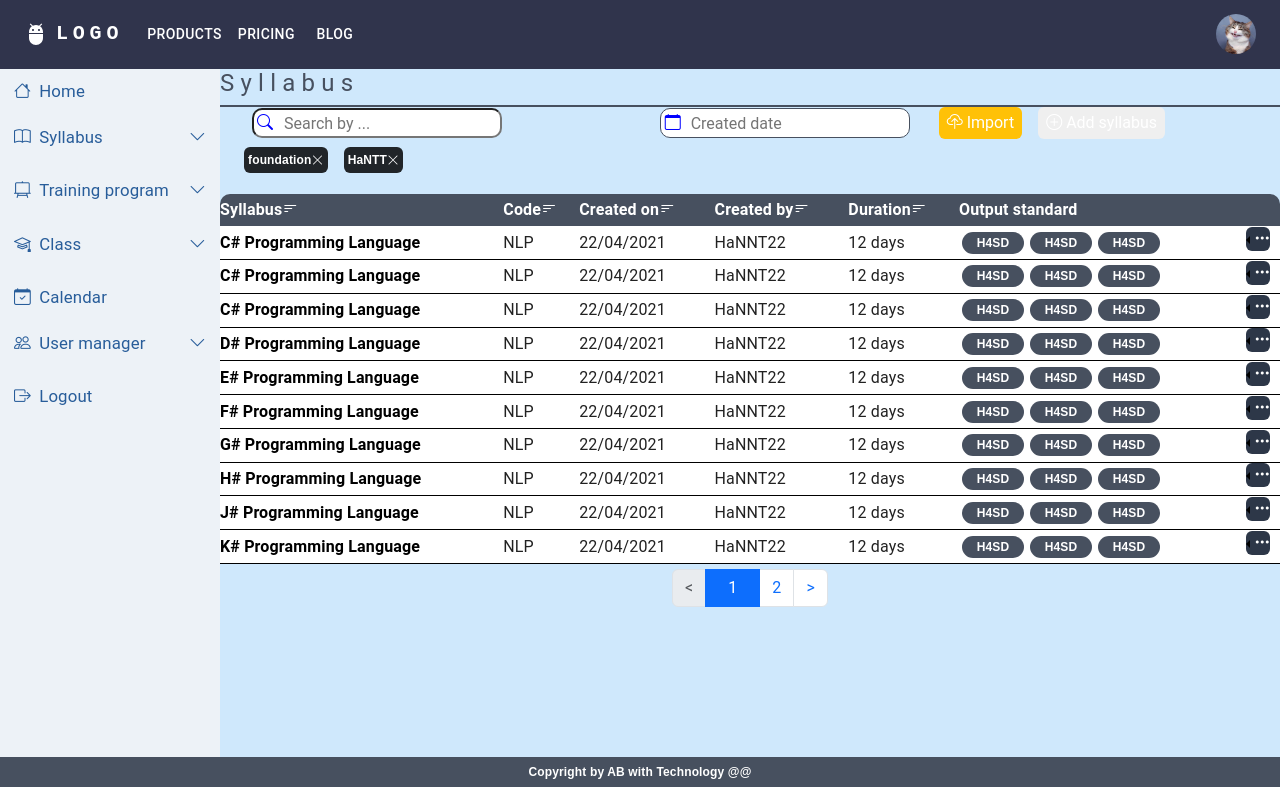
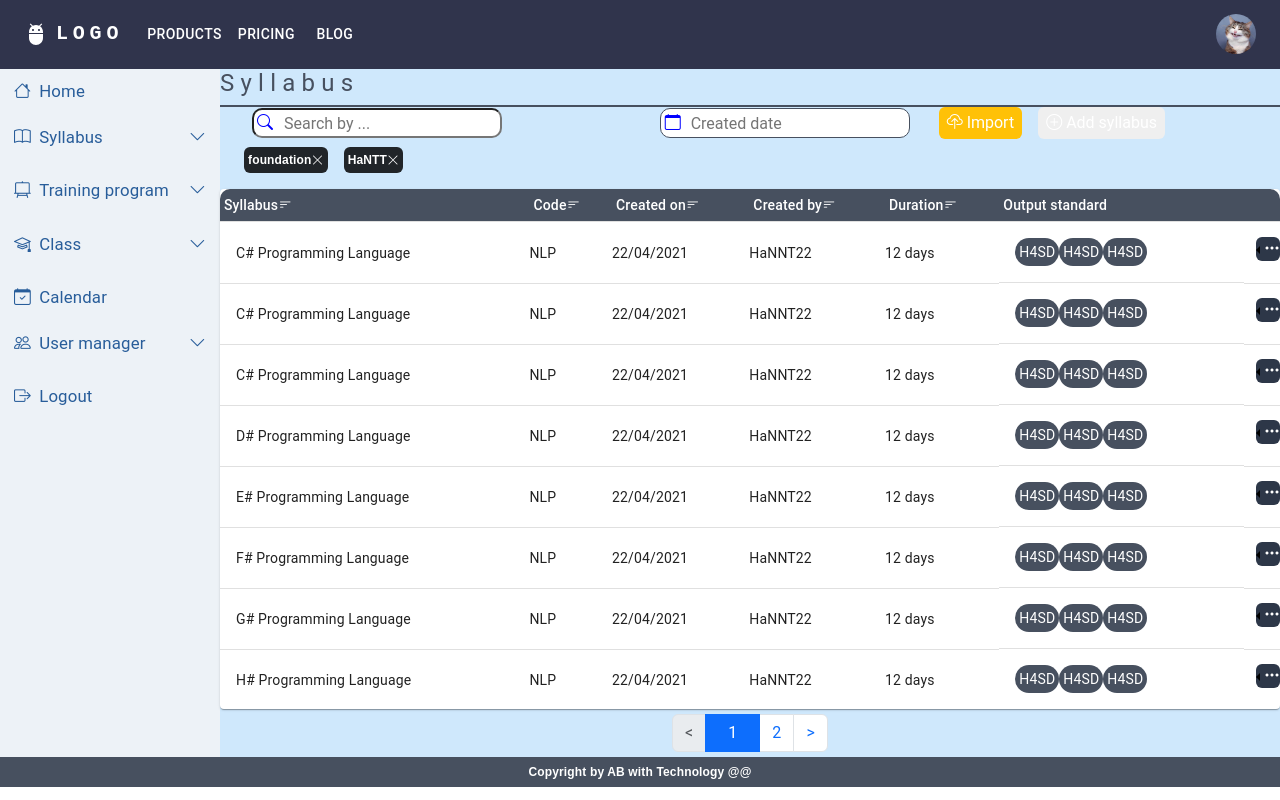
Before and after one commit to anhbang369/manage-education, a React (Create React App) app: page /syllabus in a window 1280 px wide. Built offline with nearby package versions, Linux system fonts and the light colour scheme; what @devexpress/dx-react-scheduler-material-ui would draw is missing.

Commit message:
implement success table with material

```diff
--- a/src/components/syllabus/View.jsx
+++ b/src/components/syllabus/View.jsx
@@ -9,13 +9,20 @@ import CssBaseline from '@mui/material/CssBaseline';
 import Box from '@mui/material/Box';
 import Container from '@mui/material/Container';
 import 'bootstrap/dist/css/bootstrap.min.css';
+import Table from '@mui/material/Table';
+import TableBody from '@mui/material/TableBody';
+import TableCell from '@mui/material/TableCell';
+import TableContainer from '@mui/material/TableContainer';
+import TableHead from '@mui/material/TableHead';
+import TableRow from '@mui/material/TableRow';
+import Paper from '@mui/material/Paper';
 
 
 const View = () => {
 
     const [currentPage, setCurrentPage] = useState(0);
 
-    const itemsPerPage = 10;
+    const itemsPerPage = 8;
 
     const totalPages = Math.ceil(Data.length / itemsPerPage);
 
@@ -62,43 +69,45 @@ const View = () => {
                             <p className="bg-dark text-white rounded ms-3 mb-3 p-1 d-flex w-10">HaNTT <i class="bi bi-x-lg"></i></p>
                         </div>
 
-                        <div className="syllabus__table">
-                            <table>
-                                <thead>
-                                    <tr className='table__header'>
-                                        <th>Syllabus<i class="bi bi-filter-left"></i></th>
-                                        <th>Code<i class="bi bi-filter-left"></i></th>
-                                        <th>Created on<i class="bi bi-filter-left"></i></th>
-                                        <th>Created by<i class="bi bi-filter-left"></i></th>
-                                        <th>Duration<i class="bi bi-filter-left"></i></th>
-                                        <th>Output standard</th>
-                                        <th></th>
-                                    </tr>
-                                </thead>
+                        <div>
+                            <TableContainer component={Paper}>
+                                <Table sx={{ minWidth: 650 }} aria-label="simple table">
+                                    <TableHead sx={{ backgroundColor: '#47505f' }}>
+                                        <TableRow>
+                                            <TableCell className='p-1 text-white'>Syllabus<i class="bi bi-filter-left"></i></TableCell>
+                                            <TableCell align="left" className='p-1 text-white'>Code<i class="bi bi-filter-left"></i></TableCell>
+                                            <TableCell align="left" className='p-1 text-white'>Created on<i class="bi bi-filter-left"></i></TableCell>
+                                            <TableCell align="left" className='p-1 text-white'>Created by<i class="bi bi-filter-left"></i></TableCell>
+                                            <TableCell align="left" className='p-1 text-white'>Duration<i class="bi bi-filter-left"></i></TableCell>
+                                            <TableCell align="left" className='p-1 text-white'>Output standard</TableCell>
+                                            <TableCell align="left" className='p-1 text-white'></TableCell>
 
-                                <tbody>
-                                    {currentData.map((item) => (
-                                        <tr key={item.id}>
-                                            <td className='table__syllabus'>{item.sullabus}</td>
-                                            <td className='table__syllabus'>{item.code}</td>
-                                            <td className='table__syllabus'>{item.created}</td>
-                                            <td className='table__syllabus'>{item.createBy}</td>
-                                            <td className='table__syllabus'>{item.duration}</td>
-                                            <td className='table__syllabus'>
-                                                <div className="standard__info">
+                                        </TableRow>
+                                    </TableHead>
+                                    <TableBody>
+                                        {currentData.map((item) => (
+                                            <TableRow
+                                                key={item.id}
+                                                sx={{ '&:last-child td, &:last-child th': { border: 0 } }}
+                                            >
+                                                <TableCell align="left">
+                                                    {item.sullabus}
+                                                </TableCell>
+                                                <TableCell align="left" sx={{ padding: 0 }}>{item.code}</TableCell>
+                                                <TableCell align="left" sx={{ padding: 0 }}>{item.created}</TableCell>
+                                                <TableCell align="left" sx={{ padding: 0 }}>{item.createBy}</TableCell>
+                                                <TableCell align="left" sx={{ padding: 0 }}>{item.duration}</TableCell>
+                                                <TableCell align="left" className='d-flex'>
                                                     {Object.values(item.output).map((output, index) => (
-                                                        <p key={index} className="syllabus__standard">{output}</p>
+                                                        <div key={index} className="syllabus__standard text-white rounded-pill mx-8 my-0 d-flex justify-content-center align-items-center p-1">{output}</div>
                                                     ))}
-                                                </div>
-                                            </td>
-                                            <td className='table__syllabus'>
-                                                <ActionMenu></ActionMenu>
-                                            </td>
-                                        </tr>
-                                    ))}
-                                </tbody>
-
-                            </table>
+                                                </TableCell>
+                                                <TableCell align="right" sx={{ padding: 0 }}><ActionMenu></ActionMenu></TableCell>
+                                            </TableRow>
+                                        ))}
+                                    </TableBody>
+                                </Table>
+                            </TableContainer>
                         </div>
                         <ReactPaginate
                             nextLabel=">"
--- a/src/components/syllabus/view.css
+++ b/src/components/syllabus/view.css
@@ -90,35 +90,35 @@
     margin-bottom: 5px;
 } */
 
-.syllabus__table{
+/* .syllabus__table{
     width: 100%;
     overflow-x: auto;
-}
+} */
 
-.syllabus__table table {
+/* .syllabus__table table {
     width: 100% !important;
     width: auto;
     border-collapse: collapse;
-}
+} */
 
-.table__header{
+/* .table__header{
     color: #FFF;
     background-color: #47505f;
     border-radius: 50px;
     height: 32px;
-}
+} */
 
-th {
+/* th {
     text-align: left;
   }
 
 th:first-child{
     margin-left: 20px;
-}
+} */
 
-.table__syllabus{
+/* .table__syllabus{
     border-bottom: 1px solid black;
-}
+} */
 
 .standard__info{
     display: flex;
@@ -130,15 +130,11 @@ th:first-child{
 }
 
 .syllabus__standard{
-    color: #fff;
     background-color: #47505f;
-    border-radius: 15px;
-    margin: 0px 3px;
-    width: 62px;
-    height: 22px;
-    display: flex;
-    justify-content: center;
-    align-items: center;
+}
+
+.css-1ex1afd-MuiTableCell-root{
+    padding: 4px;
 }
 
 .pagination{
--- a/src/components/user/UserManagementView.jsx
+++ b/src/components/user/UserManagementView.jsx
@@ -3,6 +3,7 @@ import { useState } from 'react';
 import ActionMenu from '../action/ActionMenu';
 import ReactPaginate from 'react-paginate';
 import Import from '../import/Import';
+import 'bootstrap/dist/css/bootstrap.min.css';
 
 const UserManagementView = () => {
 
@@ -82,18 +83,18 @@ const UserManagementView = () => {
                     </div>
                 </div>
 
-                <div className="syllabus__table">
-                    <table>
+                <div className='w-100'>
+                    <table className='table'>
                         <thead>
                             <tr className='table__header'>
-                                <th>ID<i class="bi bi-filter-left"></i></th>
-                                <th>Fullname<i class="bi bi-filter-left"></i></th>
-                                <th>Email<i class="bi bi-filter-left"></i></th>
-                                <th>Date of birth<i class="bi bi-filter-left"></i></th>
-                                <th>Gender<i class="bi bi-filter-left"></i></th>
-                                <th>Level<i class="bi bi-filter-left"></i></th>
-                                <th>Type<i class="bi bi-filter-left"></i></th>
-                                <th>Status<i class="bi bi-filter-left"></i></th>
+                                <th className='p-0'>ID<i class="bi bi-filter-left"></i></th>
+                                <th className='p-0'>Fullname<i class="bi bi-filter-left"></i></th>
+                                <th className='p-0'>Email<i class="bi bi-filter-left"></i></th>
+                                <th className='p-0'>Date of birth<i class="bi bi-filter-left"></i></th>
+                                <th className='p-0'>Gender<i class="bi bi-filter-left"></i></th>
+                                <th className='p-0'>Level<i class="bi bi-filter-left"></i></th>
+                                <th className='p-0'>Type<i class="bi bi-filter-left"></i></th>
+                                <th className='p-0'>Status<i class="bi bi-filter-left"></i></th>
                                 <th></th>
                             </tr>
                         </thead>
@@ -101,19 +102,19 @@ const UserManagementView = () => {
                         <tbody>
                             {currentData.map((item) => (
                                 <tr key={item.id}>
-                                    <td className='table__syllabus'>{item.id}</td>
-                                    <td className='table__syllabus'>{item.name}</td>
-                                    <td className='table__syllabus'>{item.email}</td>
-                                    <td className='table__syllabus'>{item.birth}</td>
-                                    <td className='table__syllabus'><i class={`bi bi-person-fill ${getClassForGender(item.sex)}`}></i></td>
-                                    <td className='table__syllabus'>{item.level}</td>
-                                    <td className='table__syllabus status'>
+                                    <td className='p-0'>{item.id}</td>
+                                    <td className='p-0'>{item.name}</td>
+                                    <td className='p-0'>{item.email}</td>
+                                    <td className='p-0'>{item.birth}</td>
+                                    <td className='p-0'><i class={`bi bi-person-fill ${getClassForGender(item.sex)}`}></i></td>
+                                    <td className='p-0'>{item.level}</td>
+                                    <td className='p-0'>
                                         <p className={`syllabus_p ${getClassForType(item.type)}`}>{item.type}</p>
                                     </td>
-                                    <td className='table__syllabus status'>
+                                    <td className='p-0'>
                                         <p className={`syllabus_p ${getClassForStatus(item.status)}`}>{item.status}</p>
                                     </td>
-                                    <td className='table__syllabus'>
+                                    <td className='p-0'>
                                         <ActionMenu></ActionMenu>
                                     </td>
                                 </tr>
```
